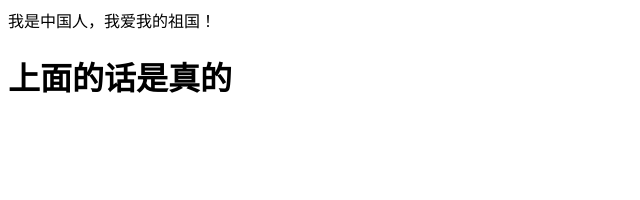
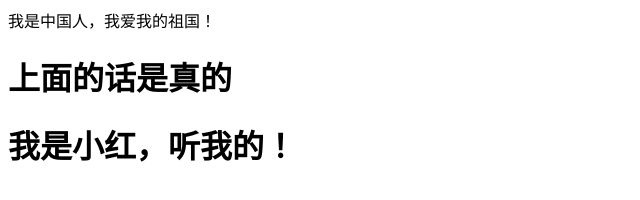
Before and after one commit to bqhddd/test, a plain HTML site: page index.html in a window 1280 px wide. Shown: the whole page, without its empty margins (0-640 px from the left). Drawn offline with Linux system fonts and the light colour scheme.

Commit message:
xiaohong test

```diff
--- a/index.html
+++ b/index.html
@@ -9,5 +9,6 @@
 			我是中国人，我爱我的祖国！
 		</div>
 		<h1>上面的话是真的</h1>
+		<h1>我是小红，听我的！</h1>
 	</body>
 </html>
```
